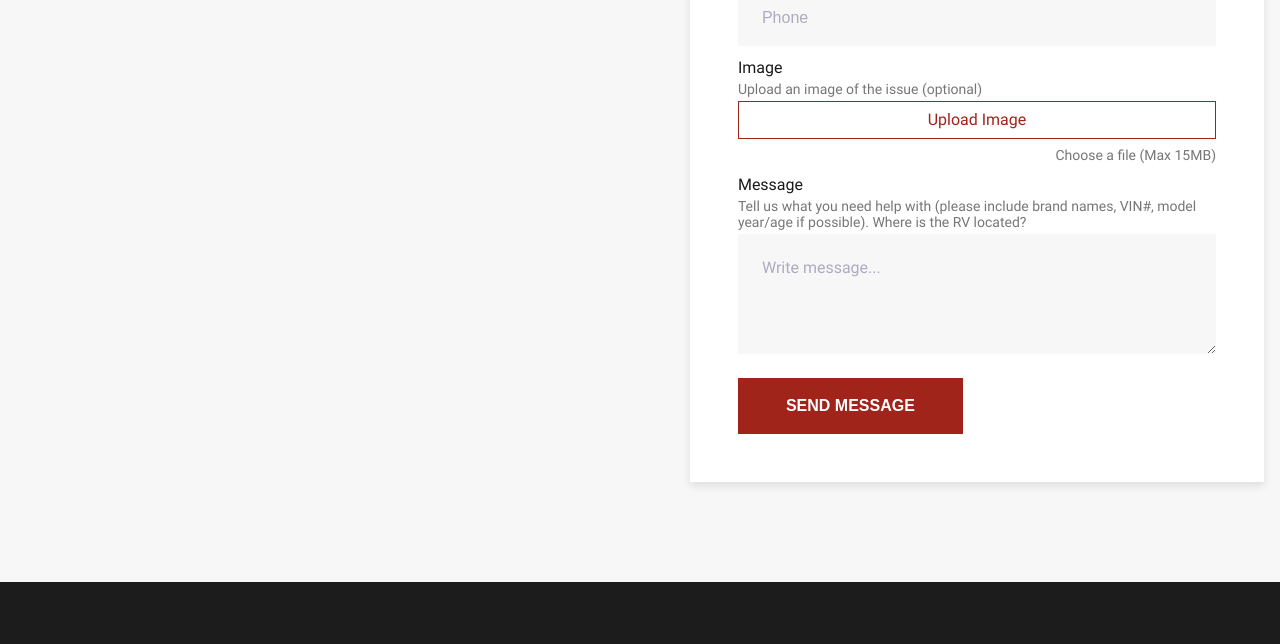
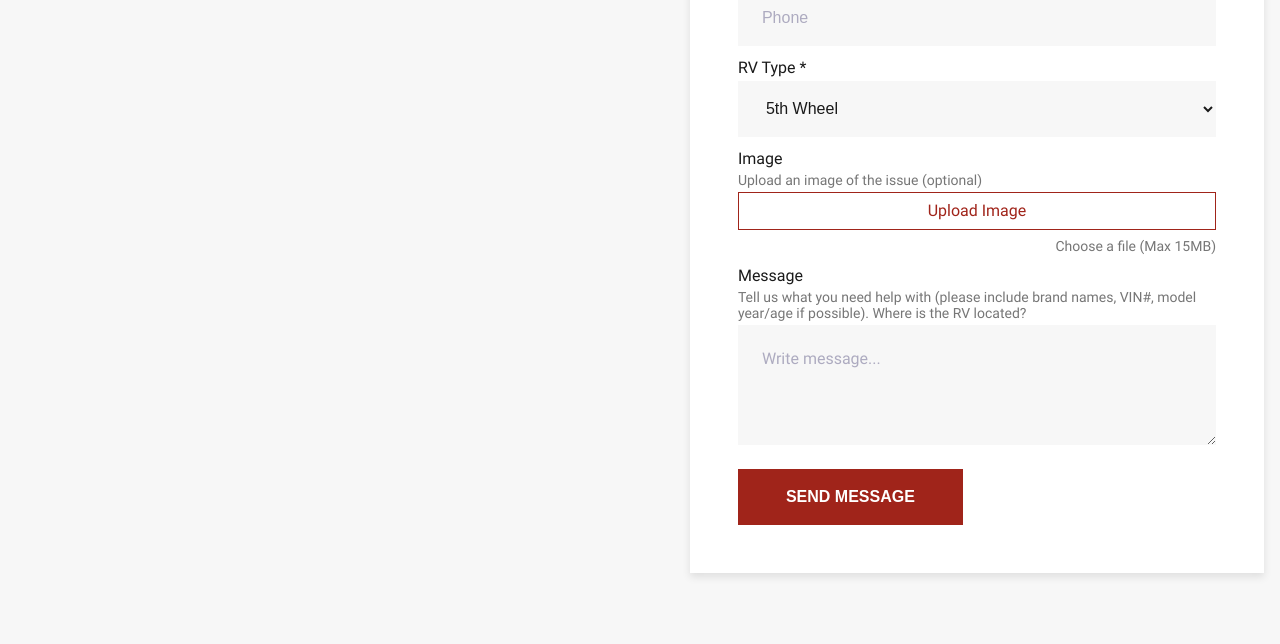
Before and after one commit to pchertude34/allegiance-mobile-rv, an Eleventy site: page src/index.html in a window 1280 px wide. Shown: the part 3702-4346 px from the top of the page. Built offline with nearby package versions, Linux system fonts and the light colour scheme; Eleventy itself is replaced by a stand-in of ours; files that its build step writes are made by us from their sources.

Commit message:
add rv type to form

```diff
--- a/src/_includes/components/contact.html
+++ b/src/_includes/components/contact.html
@@ -90,12 +90,23 @@
         Phone
         <input
           class="cs-input"
-          required
           type="text"
           id="phone-1388"
           name="phone"
           placeholder="Phone"
         />
+      </label>
+      <label class="cs-label">
+        RV Type *
+        <select class="cs-input" id="rv-type" required>
+          <option value="5th Wheel">5th Wheel</option>
+          <option value="Pull Trailer">Pull Trailer</option>
+          <option value="Class A">Class A</option>
+          <option value="Class B">Class B</option>
+          <option value="Class C">Class C</option>
+          <option value="Camper">Camper</option>
+          <option value="Other">Other</option>
+        </select>
       </label>
       <label class="cs-label">
         Image
```
